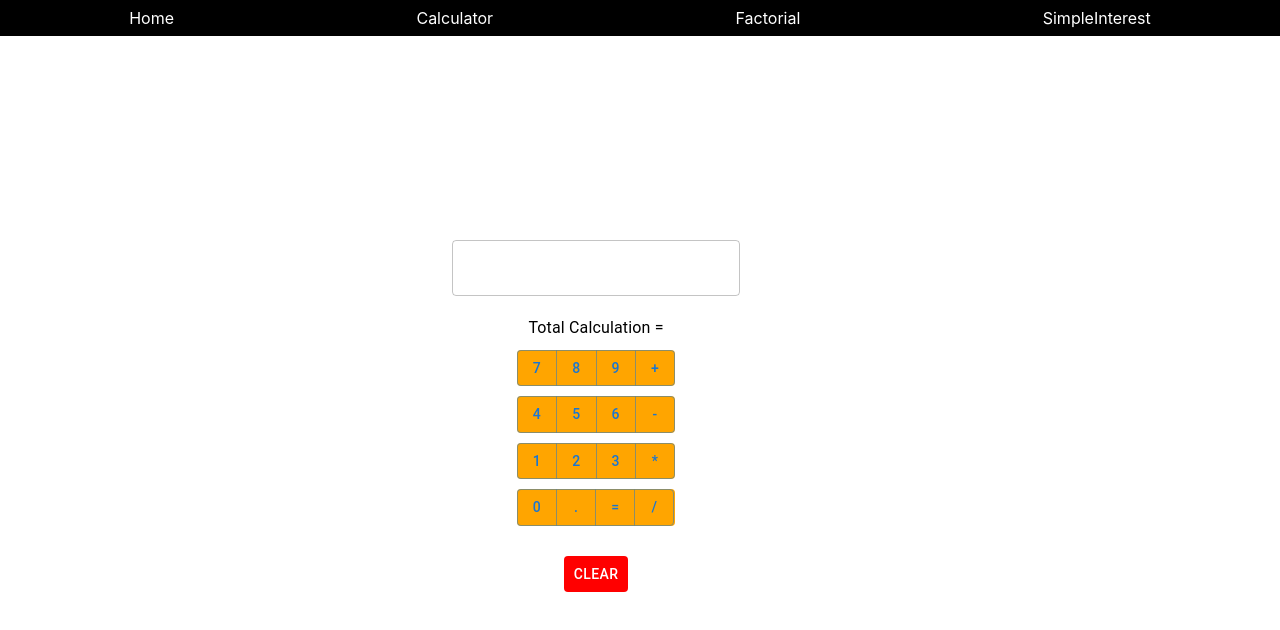
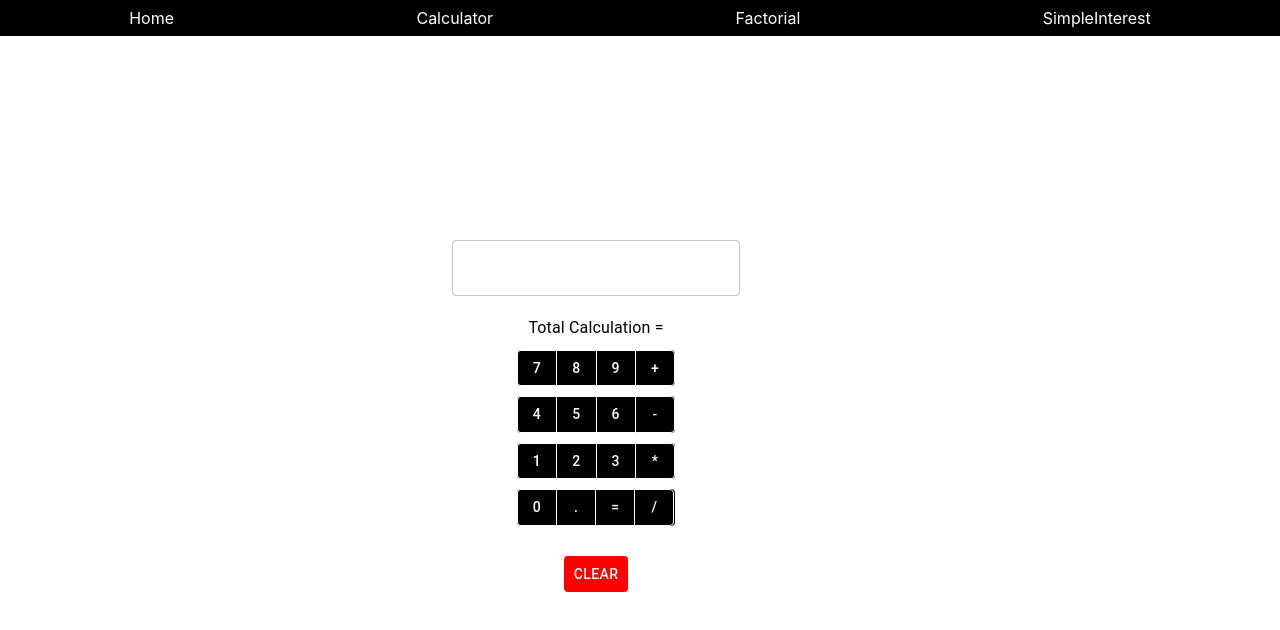
Before and after one commit to rohityadav15/react-web-calculator, a React (Create React App) app: page /calculator in a window 1280 px wide. Shown: the top 630 px of the page. Built offline with nearby package versions, Linux system fonts and the light colour scheme.

Commit message:
buttun color

```diff
--- a/src/pages/Calculator.js
+++ b/src/pages/Calculator.js
@@ -57,34 +57,66 @@ const Calculator = () => {
           <Typography varoant="h4">Total Calculation = {result}</Typography>
           <Box style={{ margin: 10, display: "flex", flexDirection: "column" }}>
             <ButtonGroup
-              style={{ marginBottom: 10, backgroundColor: "orange" }}
+              style={{ marginBottom: 10, backgroundColor: "black", color: "white" }}
             >
-              <Button onClick={() => handleButtonClick("7")}>7</Button>
-              <Button onClick={() => handleButtonClick("8")}>8</Button>
-              <Button onClick={() => handleButtonClick("9")}>9</Button>
-              <Button onClick={() => handleButtonClick("+")}>+</Button>
+              <Button onClick={() => handleButtonClick("7")} color="white">
+                7
+              </Button>
+              <Button onClick={() => handleButtonClick("8")} color="white">
+                8
+              </Button>
+              <Button onClick={() => handleButtonClick("9")} color="white">
+                9
+              </Button>
+              <Button onClick={() => handleButtonClick("+")} color="white">
+                +
+              </Button>
             </ButtonGroup>
             <ButtonGroup
-              style={{ marginBottom: 10, backgroundColor: "orange" }}
+              style={{ marginBottom: 10, backgroundColor: "black", color: "white" }}
             >
-              <Button onClick={() => handleButtonClick("4")}>4</Button>
-              <Button onClick={() => handleButtonClick("5")}>5</Button>
-              <Button onClick={() => handleButtonClick("6")}>6</Button>
-              <Button onClick={() => handleButtonClick("-")}>-</Button>
+              <Button onClick={() => handleButtonClick("4")} color="white">
+                4
+              </Button>
+              <Button onClick={() => handleButtonClick("5")} color="white">
+                5
+              </Button>
+              <Button onClick={() => handleButtonClick("6")} color="white">
+                6
+              </Button>
+              <Button onClick={() => handleButtonClick("-")} color="white">
+                -
+              </Button>
             </ButtonGroup>
             <ButtonGroup
-              style={{ marginBottom: 10, backgroundColor: "orange" }}
+              style={{ marginBottom: 10, backgroundColor: "black", color: "white" }}
             >
-              <Button onClick={() => handleButtonClick("1")}>1</Button>
-              <Button onClick={() => handleButtonClick("2")}>2</Button>
-              <Button onClick={() => handleButtonClick("3")}>3</Button>
-              <Button onClick={() => handleButtonClick("*")}>*</Button>
+              <Button onClick={() => handleButtonClick("1")} color="white">
+                1
+              </Button>
+              <Button onClick={() => handleButtonClick("2")} color="white">
+                2
+              </Button>
+              <Button onClick={() => handleButtonClick("3")} color="white">
+                3
+              </Button>
+              <Button onClick={() => handleButtonClick("*")} color="white">
+                *
+              </Button>
             </ButtonGroup>
-            <ButtonGroup style={{ backgroundColor: "orange" }}>
-              <Button onClick={() => handleButtonClick("0")}>0</Button>
-              <Button onClick={() => handleButtonClick(".")}>.</Button>
-              <Button onClick={() => handleButtonClick("=")}>=</Button>
-              <Button onClick={() => handleButtonClick("/")}>/</Button>
+            <ButtonGroup style={{ backgroundColor: "black", color: "white" }}>
+              <Button onClick={() => handleButtonClick("0")} color="white">
+                0
+              </Button>
+              <Button onClick={() => handleButtonClick(".")} color="white">
+                .
+              </Button>
+              <Button onClick={() => handleButtonClick("=")} color="white">
+                =
+              </Button>
+              <Button onClick={() => handleButtonClick("/")} color="white">
+                /
+              </Button>
             </ButtonGroup>
           </Box>
           <Button
```
